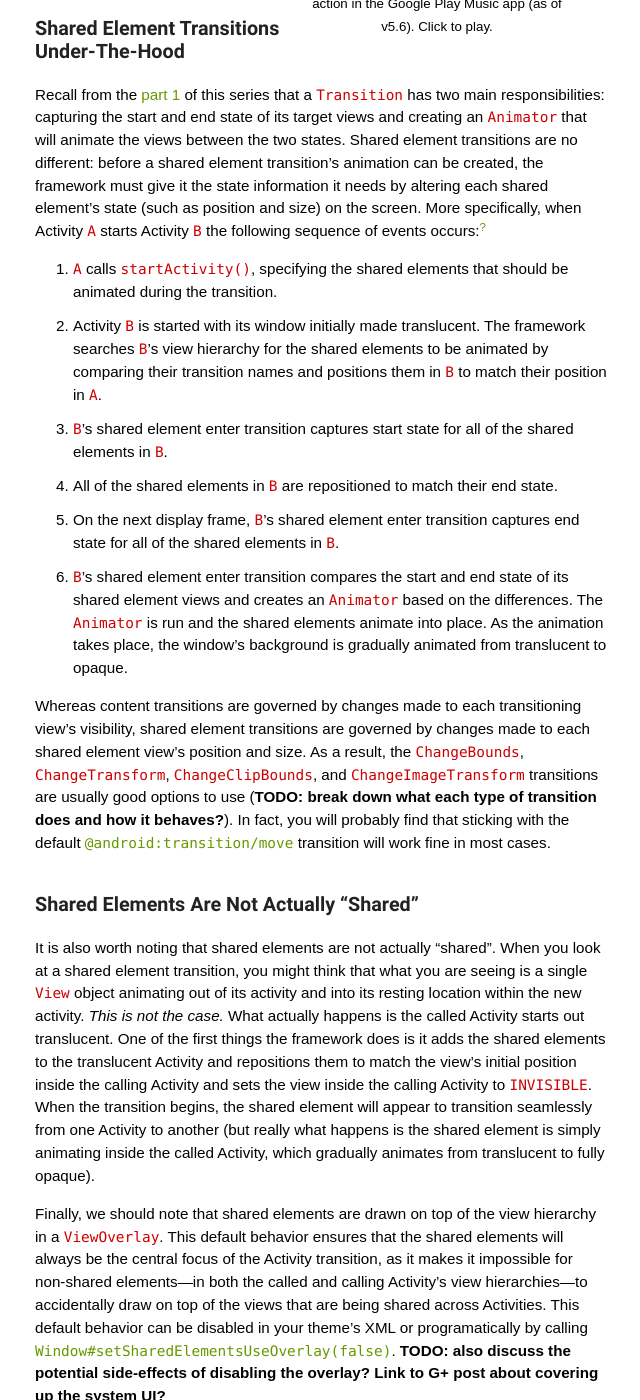
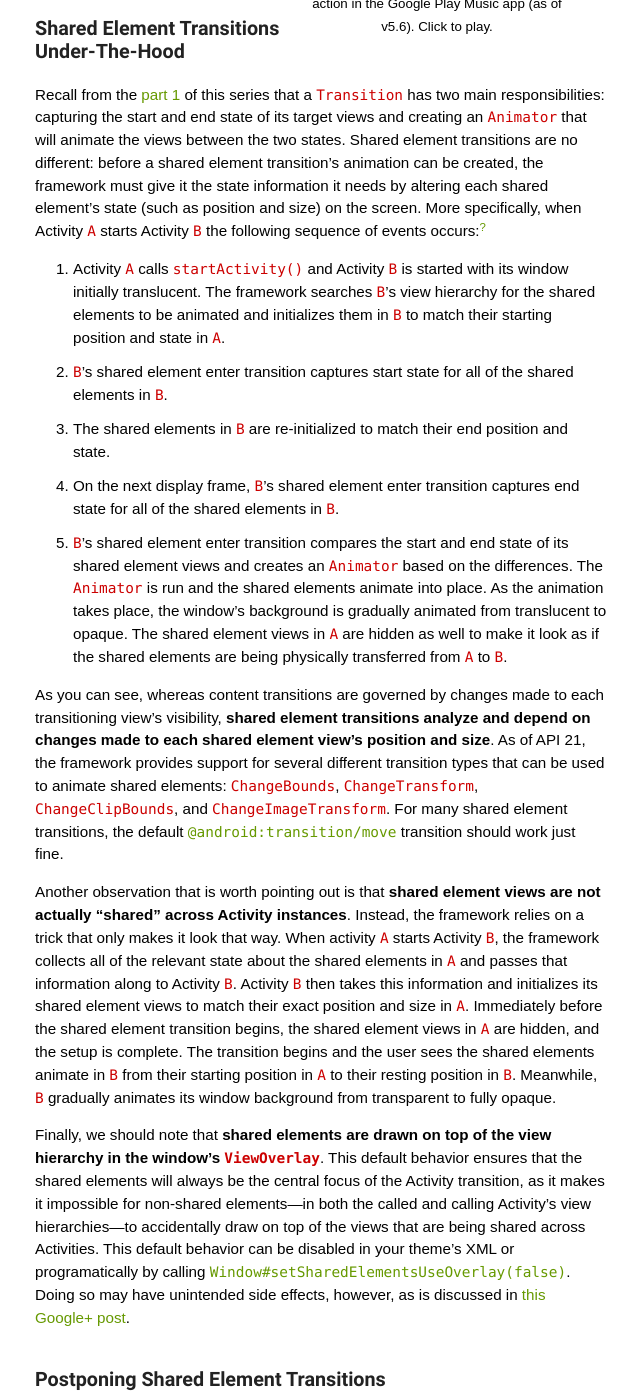
Before and after one commit to alexjlockwood/AndroidDesignPatterns, a Jekyll site: the page built from _posts/2014-12-16-activity-fragment-shared-element-transitions-part3.md, in a window 1280 px wide and 1400 px high, scrolled down 1543 px. Shown: the whole window, without its empty margins (249-889 px from the left). Built offline with Jekyll 4.4.1, drawn with Linux system fonts in a browser that asks for light colours; some web fonts are replaced; Markdown is read by kramdown in place of the engine named in the settings; comment, search, counter and statistics services are not loaded; some of the changed text lies outside the part shown.

Commit message:
updated shared elements post

```diff
--- a/_posts/2014-12-16-activity-fragment-shared-element-transitions-part3.md
+++ b/_posts/2014-12-16-activity-fragment-shared-element-transitions-part3.md
@@ -41,26 +41,23 @@ A _shared element transition_ determines how the shared element views&mdash;also
 
 As an example, **Video 3.1** illustrates how shared element transitions are used in the Google Play Music app. The transition consists of two shared elements: an `ImageView` and its parent `CardView`. During the transition, the `ImageView` seamlessly animates between its two positions while its parent `CardView` expands and gradually fills the called activity's white background.
 
-So far our analysis of shared element transitions has only scratched the surface; several important questions still remain. How are shared element transitions triggered under-the-hood? Which types of `Transition` objects can be used? (**TODO: more questions**) In the next couple sections, we'll tackle these questions one-by-one.
+So far our analysis of shared element transitions has only scratched the surface; several important questions still remain. How are shared element transitions triggered under-the-hood? Which types of `Transition` objects can be used? (**TODO: other questions?**) In the next couple sections, we'll tackle these questions one-by-one.
 
 ### Shared Element Transitions Under-The-Hood
 
 Recall from the [part 1][part1] of this series that a `Transition` has two main responsibilities: capturing the start and end state of its target views and creating an `Animator` that will animate the views between the two states. Shared element transitions are no different: before a shared element transition's animation can be created, the framework must give it the state information it needs by altering each shared element's state (such as position and size) on the screen. More specifically, when Activity `A` starts Activity `B` the following sequence of events occurs:<sup><a href="#footnote?" id="ref?">?</a></sup>
 
-1. `A` calls `startActivity()`, specifying the shared elements that should be animated during the transition.
-2. Activity `B` is started with its window initially made translucent. The framework searches `B`'s view hierarchy for the shared elements to be animated by comparing their transition names and positions them in `B` to match their position in `A`.
-3. `B`'s shared element enter transition captures start state for all of the shared elements in `B`.
-4. All of the shared elements in `B` are repositioned to match their end state.
-5. On the next display frame, `B`'s shared element enter transition captures end state for all of the shared elements in `B`.
-6. `B`'s shared element enter transition compares the start and end state of its shared element views and creates an `Animator` based on the differences. The `Animator` is run and the shared elements animate into place. As the animation takes place, the window's background is gradually animated from translucent to opaque.
+1. Activity `A` calls `startActivity()` and Activity `B` is started with its window initially translucent. The framework searches `B`'s view hierarchy for the shared elements to be animated and initializes them in `B` to match their starting position and state in `A`.
+2. `B`'s shared element enter transition captures start state for all of the shared elements in `B`.
+3. The shared elements in `B` are re-initialized to match their end position and state.
+4. On the next display frame, `B`'s shared element enter transition captures end state for all of the shared elements in `B`.
+5. `B`'s shared element enter transition compares the start and end state of its shared element views and creates an `Animator` based on the differences. The `Animator` is run and the shared elements animate into place. As the animation takes place, the window's background is gradually animated from translucent to opaque. The shared element views in `A` are hidden as well to make it look as if the shared elements are being physically transferred from `A` to `B`.
 
-Whereas content transitions are governed by changes made to each transitioning view's visibility, shared element transitions are governed by changes made to each shared element view's position and size. As a result, the `ChangeBounds`, `ChangeTransform`, `ChangeClipBounds`, and `ChangeImageTransform` transitions are usually good options to use (**TODO: break down what each type of transition does and how it behaves?**). In fact, you will probably find that sticking with the default [`@android:transition/move`][Move] transition will work fine in most cases.
+As you can see, whereas content transitions are governed by changes made to each transitioning view's visibility, **shared element transitions analyze and depend on changes made to each shared element view's position and size**. As of API 21, the framework provides support for several different transition types that can be used to animate shared elements: `ChangeBounds`, `ChangeTransform`, `ChangeClipBounds`, and `ChangeImageTransform`. For many shared element transitions, the default [`@android:transition/move`][Move] transition should work just fine.
 
-### Shared Elements Are Not Actually "Shared"
+Another observation that is worth pointing out is that **shared element views are not actually "shared" across Activity instances**. Instead, the framework relies on a trick that only makes it look that way. When activity `A` starts Activity `B`, the framework collects all of the relevant state about the shared elements in `A` and passes that information along to Activity `B`. Activity `B` then takes this information and initializes its shared element views to match their exact position and size in `A`. Immediately before the shared element transition begins, the shared element views in `A` are hidden, and the setup is complete. The transition begins and the user sees the shared elements animate in `B` from their starting position in `A` to their resting position in `B`. Meanwhile, `B` gradually animates its window background from transparent to fully opaque.
 
-It is also worth noting that shared elements are not actually "shared". When you look at a shared element transition, you might think that what you are seeing is a single `View` object animating out of its activity and into its resting location within the new activity. _This is not the case._ What actually happens is the called Activity starts out translucent. One of the first things the framework does is it adds the shared elements to the translucent Activity and repositions them to match the view’s initial position inside the calling Activity and sets the view inside the calling Activity to `INVISIBLE`. When the transition begins, the shared element will appear to transition seamlessly from one Activity to another (but really what happens is the shared element is simply animating inside the called Activity, which gradually animates from translucent to fully opaque).
-
-Finally, we should note that shared elements are drawn on top of the view hierarchy in a `ViewOverlay`. This default behavior ensures that the shared elements will always be the central focus of the Activity transition, as it makes it impossible for non-shared elements&mdash;in both the called and calling Activity's view hierarchies&mdash;to accidentally draw on top of the views that are being shared across Activities. This default behavior can be disabled in your theme's XML or programatically by calling [`Window#setSharedElementsUseOverlay(false)`][setSharedElementsUseOverlay]. **TODO: also discuss the potential side-effects of disabling the overlay? Link to G+ post about covering up the system UI?**
+Finally, we should note that **shared elements are drawn on top of the view hierarchy in the window's `ViewOverlay`**. This default behavior ensures that the shared elements will always be the central focus of the Activity transition, as it makes it impossible for non-shared elements&mdash;in both the called and calling Activity's view hierarchies&mdash;to accidentally draw on top of the views that are being shared across Activities. This default behavior can be disabled in your theme's XML or programatically by calling [`Window#setSharedElementsUseOverlay(false)`][setSharedElementsUseOverlay]. Doing so may have unintended side effects, however, as is discussed in [this Google+ post][GooglePlusSystemUI].
 
 ### Postponing Shared Element Transitions
 
```
